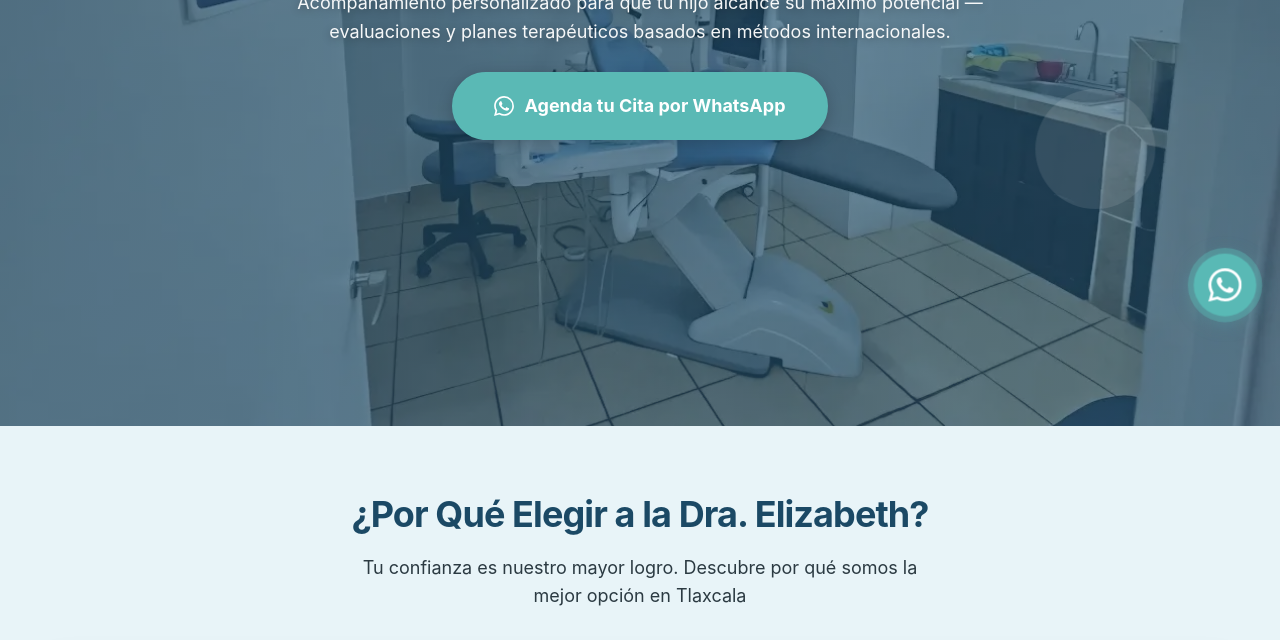
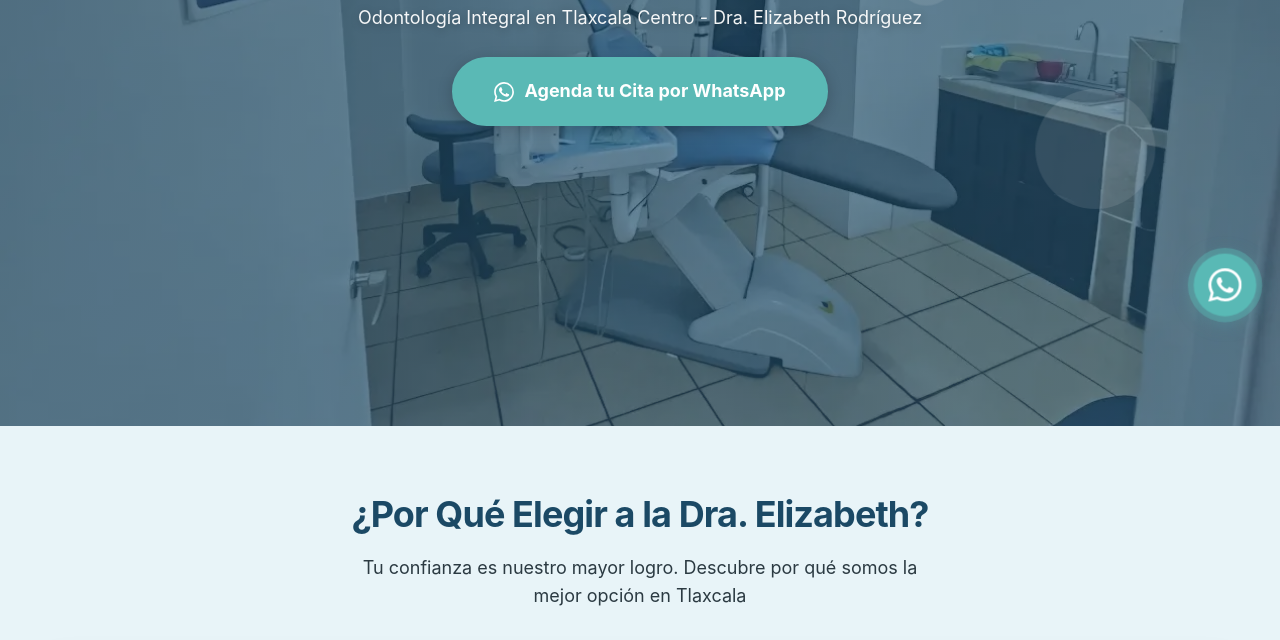
Before and after one commit to OdinSantaella/dentista-tlaxcala, a plain HTML site: page docs/index.html in a window 1280 px wide. Shown: the part 460-1100 px from the top of the page. Drawn offline with Linux system fonts and the light colour scheme.

Commit message:
Modified subtitle

```diff
--- a/docs/index.html
+++ b/docs/index.html
@@ -143,7 +143,7 @@
                 </h1>
 
                 <p class="hero-subtitle">
-                    Acompañamiento personalizado para que tu hijo alcance su máximo potencial — evaluaciones y planes terapéuticos basados en métodos internacionales.
+                    Odontología Integral en Tlaxcala Centro - Dra. Elizabeth Rodríguez
                 </p>
 
                 <a href="https://wa.me/522461252251?text=Hola%20Dra.%20Elizabeth%2C%20quiero%20agendar%20mi%20primera%20consulta%20a%20%24200.%20¿Cuál%20es%20su%20disponibilidad%3F" class="btn btn-primary" target="_blank" >
```
